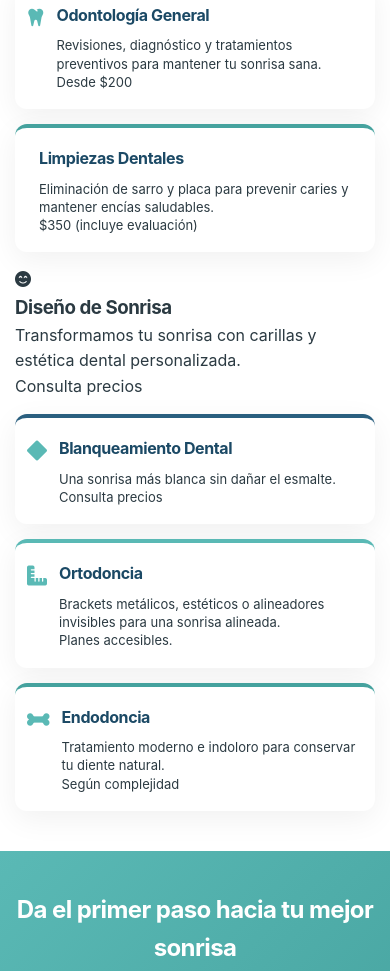
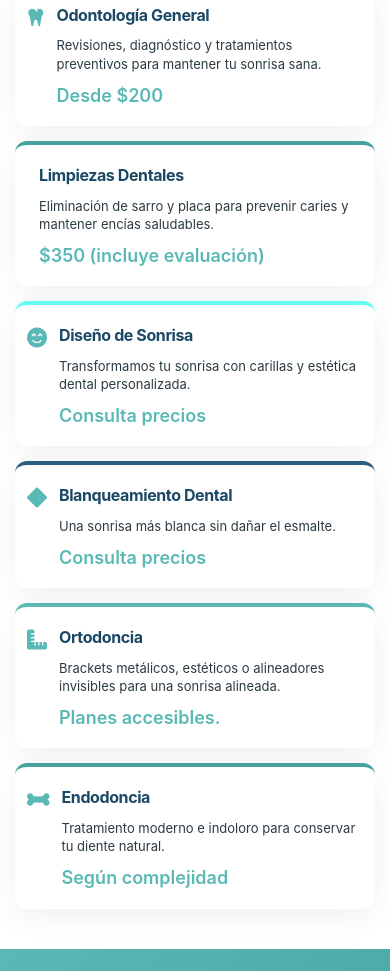
Before and after one commit to OdinSantaella/dentista-tlaxcala, a plain HTML site: page docs/index.html in a window 390 px wide. Shown: the part 1760-2731 px from the top of the page. Drawn offline with Linux system fonts and the light colour scheme; some icons are missing.

Commit message:
added icon

```diff
--- a/docs/css/responsive.css
+++ b/docs/css/responsive.css
@@ -104,40 +104,40 @@
     }
 
 
-    /* Problems Section */
-    .problems-section {
+    /* Services Section */
+    .services-section {
         padding: 50px 20px;
     }
 
-    .problems-section h2 {
+    .services-section h2 {
         font-size: 28px;
         margin-bottom: 15px;
     }
 
-    .problems-section .lead {
+    .services-section .lead {
         font-size: 16px;
         margin-bottom: 30px;
     }
 
-    .problems-grid {
+    .services-grid {
         gap: 15px;
     }
 
-    .problem-item {
+    .service-item {
         padding: 20px 15px;
         gap: 15px;
     }
 
-    .problem-item .check-icon {
+    .service-item .check-icon {
         font-size: 20px;
     }
 
-    .problem-item h3 {
+    .service-item h3 {
         font-size: 18px;
         margin-bottom: 8px;
     }
 
-    .problem-item p {
+    .service-item p {
         font-size: 14px;
         line-height: 1.4;
     }
@@ -392,8 +392,8 @@
     }
 
     /* Spacing Utilities */
-    .problems-section,
-    .problems-section + .process-section,
+    .services-section,
+    .services-section + .process-section,
     .process-section + .testimonials-section,
     .testimonials-section + .cta-section,
     .cta-section + .about-section {
@@ -453,25 +453,25 @@
         min-width: 180px;
     }
 
-    /* Problems Section */
-    .problems-section {
+    /* Services Section */
+    .services-section {
         padding: 40px 15px;
     }
 
-    .problems-section h2 {
+    .services-section h2 {
         font-size: 24px;
     }
 
-    .problem-item {
+    .service-item {
         padding: 18px 12px;
         gap: 12px;
     }
 
-    .problem-item h3 {
+    .service-item h3 {
         font-size: 16px;
     }
 
-    .problem-item p {
+    .service-item p {
         font-size: 13px;
     }
 
@@ -665,12 +665,12 @@
     }
 
 
-    /* Problems Section */
-    .problems-section {
+    /* Services Section */
+    .services-section {
         padding: 35px 12px;
     }
 
-    .problem-item {
+    .service-item {
         padding: 15px 10px;
     }
 
--- a/docs/css/sections.css
+++ b/docs/css/sections.css
@@ -36,26 +36,26 @@
     box-shadow: 0 18px 40px rgba(0,0,0,0.1);
 }
 
-/* PROBLEMS SECTION */
-.problems-section {
+/* SERVICES SECTION */
+.services-section {
     padding: 80px 40px;
     background: #ffffff;
 }
 
-.problems-section .container {
+.services-section .container {
     max-width: 1200px;
     margin: 0 auto;
     text-align: center;
 }
 
-.problems-section h2 {
+.services-section h2 {
     font-size: 42px;
     color: var(--secondary-color);
     margin-bottom: 20px;
     font-weight: bold;
 }
 
-.problems-section .lead {
+.services-section .lead {
     color: #2B3A42;
     font-size: 20px;
     margin-bottom: 50px;
@@ -64,7 +64,7 @@
     margin-right: auto;
 }
 
-.problems-grid {
+.services-grid {
     display: grid;
     grid-template-columns: repeat(auto-fit, minmax(350px, 1fr));
     gap: 30px;
@@ -72,7 +72,7 @@
     text-align: left;
 }
 
-.problem-item {
+.service-item {
     background: white;
     padding: 30px;
     border-radius: 12px;
@@ -84,47 +84,54 @@
     transition: transform 0.3s ease;
 }
 
-.problem-item:nth-child(2) {
+.service-item:nth-child(2) {
     border-top-color: var(--primary-dark);
 }
 
-.problem-item:nth-child(3) {
+.service-item:nth-child(3) {
     border-top-color: var(--accent-color);
 }
 
-.problem-item:nth-child(4) {
+.service-item:nth-child(4) {
     border-top-color: var(--secondary-light);
 }
 
-.problem-item:nth-child(5) {
+.service-item:nth-child(5) {
     border-top-color: var(--primary-color);
 }
 
-.problem-item:nth-child(6) {
+.service-item:nth-child(6) {
     border-top-color: var(--primary-dark);
 }
 
-.problem-item:hover {
+.service-item:hover {
     transform: translateY(-5px);
     box-shadow: 0 12px 40px rgba(0,0,0,0.10);
 }
 
-.problem-item .check-icon {
+.service-item .check-icon {
     color: var(--primary-color);
     font-size: 24px;
     margin-top: 5px;
     flex-shrink: 0;
 }
 
-.problem-item h3 {
+.service-item h3 {
     font-size: 20px;
     color: var(--secondary-color);
     margin-bottom: 10px;
 }
 
-.problem-item p {
+.service-item p {
     color: #2B3A42;
     line-height: 1.6;
+}
+
+.service-item .price {
+    color: var(--primary-color);
+    font-weight: 600;
+    font-size: 18px;
+    margin-top: 10px;
 }
 
 /* PROCESS SECTION */
--- a/docs/index.html
+++ b/docs/index.html
@@ -113,7 +113,7 @@
 
         <nav class="nav-menu" id="navMenu" aria-label="Menú principal">
             <a href="#home" class="nav-item">Inicio</a>
-            <a href="#problems" class="nav-item">Servicios</a>
+            <a href="#services" class="nav-item">Servicios</a>
             <a href="#process" class="nav-item">Cómo trabajamos</a>
             <a href="#testimonials" class="nav-item">Opiniones</a>
             <a href="#contact" class="nav-item">Contacto</a>
@@ -189,13 +189,13 @@
         </section>
 
         <!-- SERVICES SECTION -->
-        <section id="problems" class="problems-section">
+        <section id="services" class="services-section">
             <div class="container">
                 <h2>Nuestros Servicios Dentales</h2>
                 <p class="lead">Tratamientos completos para cuidar tu salud bucal con calidad y confianza.</p>
 
-                <div class="problems-grid">
-                    <div class="problem-item">
+                <div class="services-grid">
+                    <div class="service-item">
                         <i class="fas fa-tooth check-icon"></i>
                         <div>
                             <h3>Odontología General</h3>
@@ -204,7 +204,7 @@
                         </div>
                     </div>
 
-                    <div class="problem-item">
+                    <div class="service-item">
                         <i class="fas fa-sparkles check-icon"></i>
                         <div>
                             <h3>Limpiezas Dentales</h3>
@@ -222,7 +222,7 @@
                         </div>
                     </div>
 
-                    <div class="problem-item">
+                    <div class="service-item">
                         <i class="fas fa-diamond check-icon"></i>
                         <div>
                             <h3>Blanqueamiento Dental</h3>
@@ -231,7 +231,7 @@
                         </div>
                     </div>
 
-                    <div class="problem-item">
+                    <div class="service-item">
                         <i class="fas fa-ruler-combined check-icon"></i>
                         <div>
                             <h3>Ortodoncia</h3>
@@ -240,7 +240,7 @@
                         </div>
                     </div>
 
-                    <div class="problem-item">
+                    <div class="service-item">
                         <i class="fas fa-bone check-icon"></i>
                         <div>
                             <h3>Endodoncia</h3>
```
